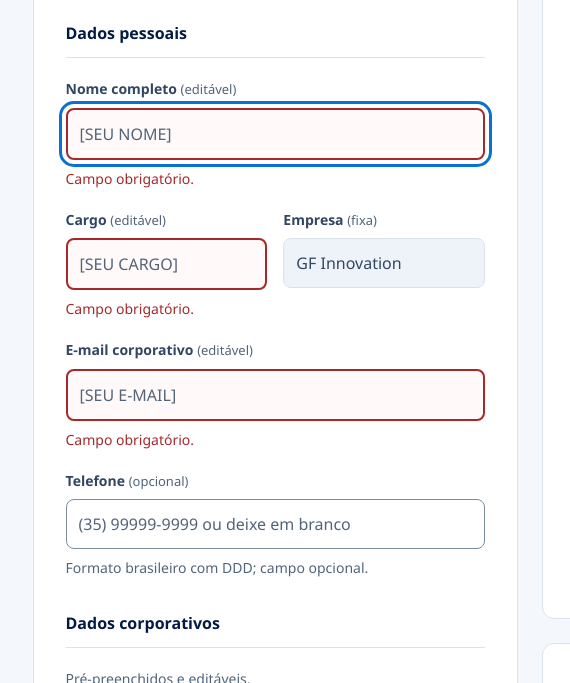
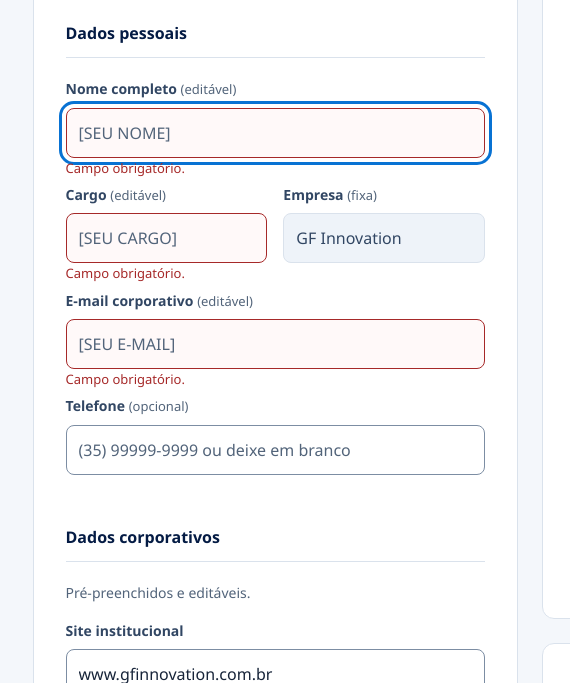
Before and after one commit to johanngf/gf_email_assinaturas, a website: page assinaturas/index.html in a window 1280 px wide. Both pictures are taken after a click on the button "Copiar assinatura". Shown: the part 475-1158 px from the top of the page, 0-570 px from the left. Drawn offline with Linux system fonts and the light colour scheme.

Commit message:
refactor: alteracoes de espacamento e info

```diff
--- a/assinaturas/assinaturas.css
+++ b/assinaturas/assinaturas.css
@@ -19,7 +19,7 @@
   margin-top: 24px;
 }
 .field {
-  margin: 0 0 20px;
+  margin: 0 0 8px;
   min-width: 0;
 }
 .field label,
@@ -51,13 +51,30 @@
 }
 .field input[aria-invalid='true'] {
   background: #fff9f9;
-  border: 2px solid #a62929;
+  border-color: #a62929;
+}
+.field-feedback {
+  display: grid;
+  position: relative;
+}
+.field-feedback:has(.field-error-space) {
+  margin-top: 2px;
+}
+.field-error,
+.field-error-space {
+  font-size: 13px;
+  line-height: 1.25;
+  overflow-wrap: anywhere;
+}
+.field-error-space {
+  grid-area: 1 / 1;
+  visibility: hidden;
 }
 .field-error {
   color: #a62929;
   display: block;
-  font-size: 14px;
-  margin-top: 8px;
+  inset: 0;
+  position: absolute;
 }
 .field-error[hidden] {
   display: none;
--- a/assinaturas/assinaturas.js
+++ b/assinaturas/assinaturas.js
@@ -127,24 +127,32 @@
     ].filter(Boolean)
     return [line1, parts.join(' · ')]
   }
+  const invalidMessages = {
+    email: 'Informe um e-mail válido.',
+    telefone: 'Informe DDD e telefone com 10 ou 11 dígitos.',
+    site: 'Informe um domínio ou URL HTTPS válida.',
+    facebook: 'Informe uma URL HTTPS válida de facebook.',
+    instagram: 'Informe uma URL HTTPS válida de instagram.',
+    linkedin: 'Informe uma URL HTTPS válida de linkedin.',
+    cep: 'Informe um CEP com 8 dígitos.',
+    uf: 'Informe a sigla do estado (2 letras).',
+  }
+  const requiredMessage = 'Campo obrigatório.'
   function fieldIssue(id) {
     const v = value(id)
-    if (!v) return required.includes(id) ? 'Campo obrigatório.' : ''
+    if (!v) return required.includes(id) ? requiredMessage : ''
     if (id === 'email' && (!EMAIL_RE.test(v) || !el(id).validity.valid))
-      return 'Informe um e-mail válido.'
+      return invalidMessages[id]
     if (id === 'telefone' && ![10, 11].includes(onlyDigits(v).length))
-      return 'Informe DDD e telefone com 10 ou 11 dígitos.'
-    if (id === 'site' && !normalizedUrl(v))
-      return 'Informe um domínio ou URL HTTPS válida.'
+      return invalidMessages[id]
+    if (id === 'site' && !normalizedUrl(v)) return invalidMessages[id]
     if (
       ['facebook', 'instagram', 'linkedin'].includes(id) &&
       !normalizedUrl(v, id)
     )
-      return 'Informe uma URL HTTPS válida de ' + id + '.'
-    if (id === 'cep' && onlyDigits(v).length !== 8)
-      return 'Informe um CEP com 8 dígitos.'
-    if (id === 'uf' && !/^[A-Za-z]{2}$/.test(v))
-      return 'Informe a sigla do estado (2 letras).'
+      return invalidMessages[id]
+    if (id === 'cep' && onlyDigits(v).length !== 8) return invalidMessages[id]
+    if (id === 'uf' && !/^[A-Za-z]{2}$/.test(v)) return invalidMessages[id]
     return ''
   }
   function validateField(id, show) {
@@ -245,15 +253,28 @@ ${phoneRow}
     state.classList.remove('error')
   }
   for (const id of editable) {
-    const input = el(id),
-      field = input.closest('.field')
+    const input = el(id)
     const error = document.createElement('span')
     error.id = 'error-' + id
     error.className = 'field-error'
     error.hidden = true
     error.setAttribute('role', 'alert')
     input.setAttribute('aria-describedby', error.id)
-    field.append(error)
+    const feedback = document.createElement('div')
+    feedback.className = 'field-feedback'
+    const messages = [
+      ...(required.includes(id) ? [requiredMessage] : []),
+      ...(invalidMessages[id] ? [invalidMessages[id]] : []),
+    ]
+    for (const message of messages) {
+      const space = document.createElement('span')
+      space.className = 'field-error-space'
+      space.setAttribute('aria-hidden', 'true')
+      space.textContent = message
+      feedback.append(space)
+    }
+    feedback.append(error)
+    input.after(feedback)
     input.addEventListener('input', () => {
       if (id === 'telefone') input.value = maskPhone(input.value)
       if (id === 'cep') input.value = maskCep(input.value)
--- a/assinaturas/index.html
+++ b/assinaturas/index.html
@@ -114,7 +114,6 @@
               inputmode="numeric"
               maxlength="15"
               placeholder="(35) 99999-9999 ou deixe em branco" />
-            <p class="field-tip">Formato brasileiro com DDD; campo opcional.</p>
           </div>
           <h3 class="section-heading">Dados corporativos</h3>
           <p class="helper">Pré-preenchidos e editáveis.</p>
```
Also changed, not shown: governanca/index.html (+1 -1 lines).
